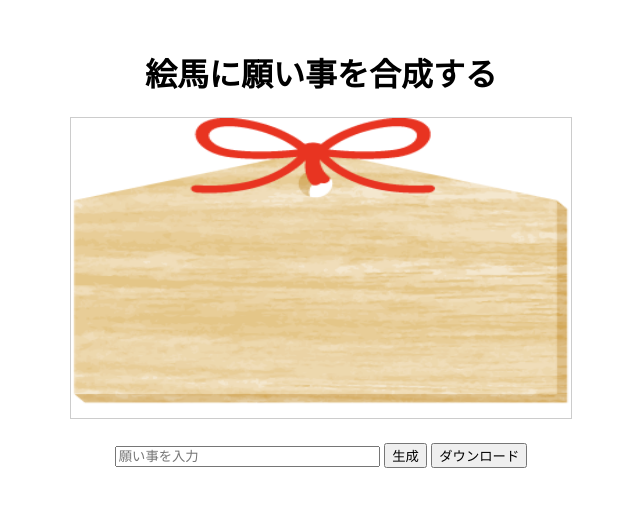
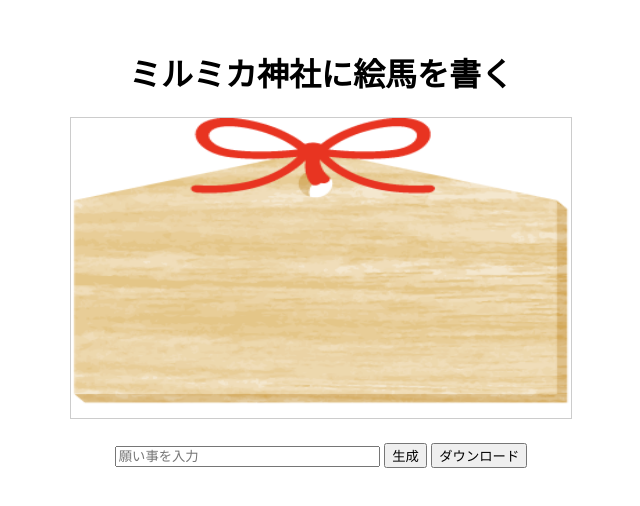
Before and after one commit to vebopro/ema, a plain HTML site: page index.html in a window 1280 px wide. Shown: the whole page, without its empty margins (319-959 px from the left). Drawn offline with Linux system fonts and the light colour scheme.

Commit message:
Update index.html

```diff
--- a/index.html
+++ b/index.html
@@ -19,7 +19,7 @@
   </style>
 </head>
 <body>
-  <h1>絵馬に願い事を合成する</h1>
+  <h1>ミルミカ神社に絵馬を書く</h1>
   <canvas id="canvas" width="500" height="300"></canvas>
   <div id="controls">
     <input type="text" id="textInput" placeholder="願い事を入力" size="30">
```
